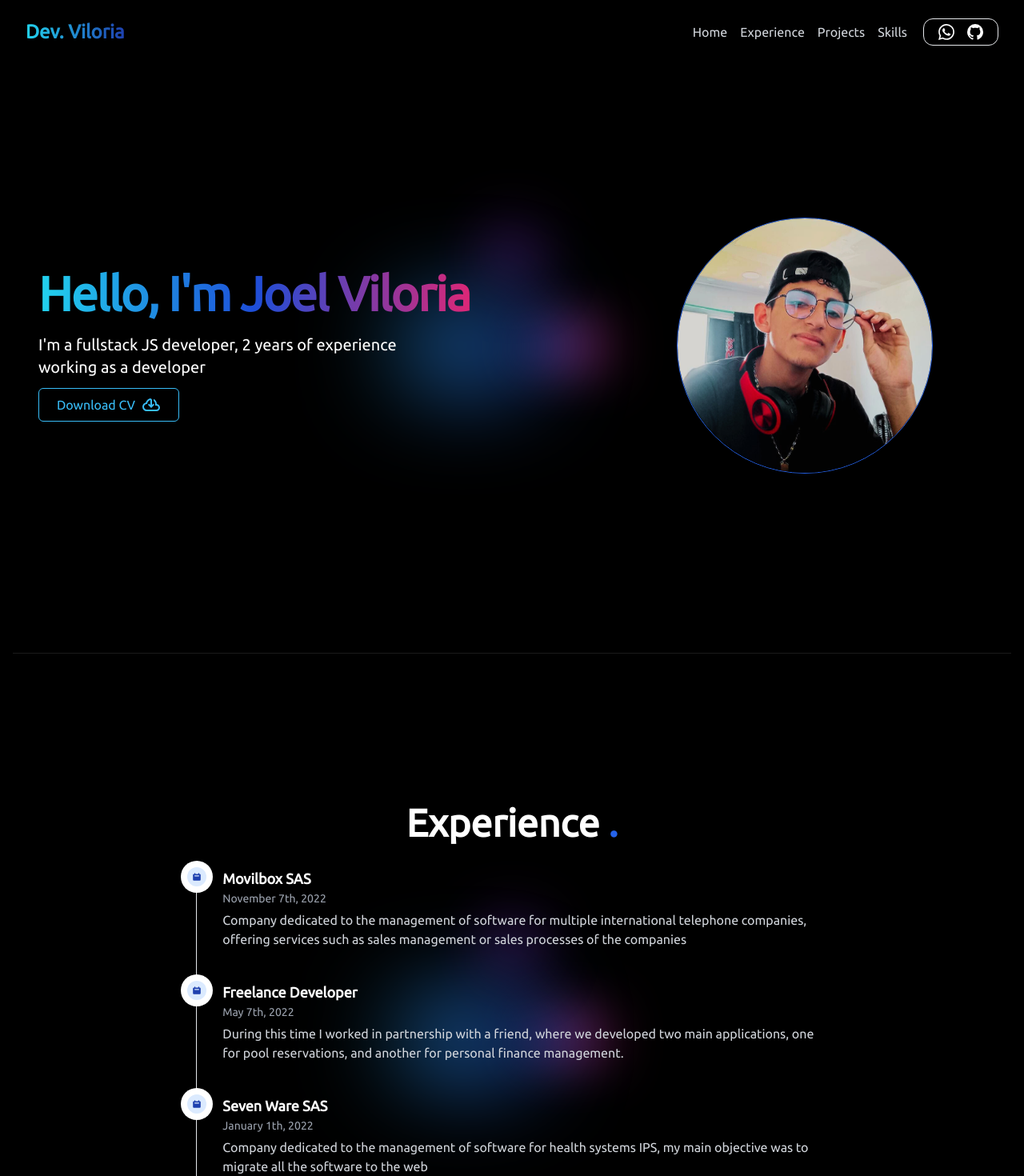
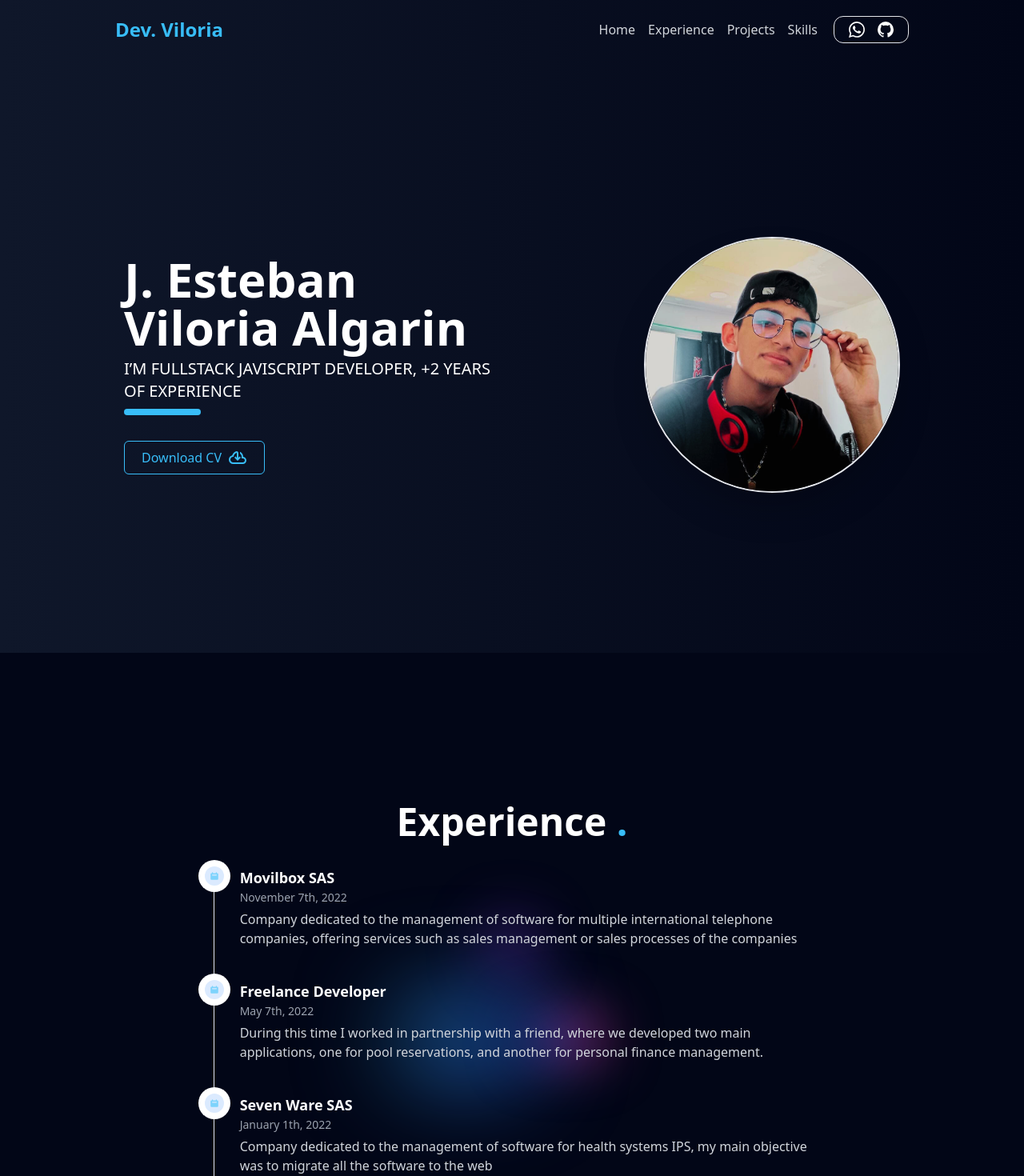
Before and after one commit to viloriajoel07/portfolio, a Next.js app: page / in a window 1280 px wide. Shown: the top 1470 px of the page at 80% size. Built offline with nearby package versions, Linux system fonts and the light colour scheme.

Commit message:
REFACTOR: refactor screens

```diff
--- a/src/app/globals.css
+++ b/src/app/globals.css
@@ -3,29 +3,6 @@
 @tailwind components;
 @tailwind utilities;
 
-:root {
-  --foreground-rgb: 0, 0, 0;
-  --background-start-rgb: 214, 219, 220;
-  --background-end-rgb: 255, 255, 255;
-}
-
-@media (prefers-color-scheme: dark) {
-  :root {
-    --foreground-rgb: 255, 255, 255;
-    --background-start-rgb: 0, 0, 0;
-    --background-end-rgb: 0, 0, 0;
-  }
-}
-
-* {
-  font-family: "Ubuntu", sans-serif !important;
-}
-
-body {
-  color: #fff;
-  background: #000;
-}
-
 html {
   scroll-behavior: smooth;
 }
--- a/src/app/layout.tsx
+++ b/src/app/layout.tsx
@@ -14,10 +14,12 @@ export default function RootLayout({
   return (
     <html lang="en">
       <title>Viloria Dev</title>
-      <body className="flex flex-col items-center min-h-screen px-4">
-        <div className="max-w-[80rem] w-full min-h-screen flex flex-col justify-center relative">
-          <Navigation />
-          {children}
+      <body className="flex flex-col min-h-screen">
+        <Navigation />
+        <div className="w-full min-h-screen flex flex-col bg-gradient-to-r from-slate-900 to-slate-950 relative">
+          <div className="flex w-full flex-col justify-center text-white">
+            {children}
+          </div>
         </div>
       </body>
     </html>
--- a/src/app/page.tsx
+++ b/src/app/page.tsx
@@ -10,30 +10,26 @@ import Skill from "~/components/Views/Skills.view";
 
 export default function Home() {
   return (
-    <main className={`w-full flex flex-col justify-center items-center py-4`}>
-      {/* sections */}
+    <main className={`w-full flex flex-col justify-center items-center pt-4`}>
       <div
-        className="pt-20 flex h-screen flex-col gap-2 items-center justify-center pb-12 px-8 w-full"
+        className="pt-20 flex h-screen flex-col gap-2 items-center justify-center px-8 max-w-[68rem] w-full z-0 relative"
         id="home"
       >
-        <BgBlur />
-        <div className="flex flex-col-reverse lg:flex-row justify-center items-center gap-8 lg:gap-48 w-full">
-          <div className="flex flex-col gap-2 z-30">
-            <h1
-              className="font-bold text-center mb-2 lg:text-start -tracking-wide z-10 pb-1 trak text-transparent text-4xl md:text-6xl bg-clip-text bg-gradient-to-r from-cyan-400 via-blue-700 to-pink-600"
-              style={{ fontWeight: "900" }}
-            >
-              Hello, I'm Joel Viloria
-            </h1>
+        <div className="flex flex-col-reverse lg:flex-row justify-center items-center gap-8 lg:gap-48 w-full h-full">
+          <section className="flex flex-col gap-3 lg:gap-2 z-10 justify-center lg:justify-start items-center lg:items-start">
+            <h2 className="font-bold text-4xl md:text-6xl text-center lg:text-start w-full">
+              J. Esteban <br /> Viloria Algarin
+            </h2>
             <h2
-              className="md:text-xl max-w-[32rem] font-extralight text-center lg:text-start"
+              className="md:text-xl font-extralight text-center lg:text-start"
               style={{ fontWeight: "100" }}
             >
-              I'm a fullstack JS developer, 2 years of experience working as a
-              developer
+              I’M FULLSTACK JAVISCRIPT DEVELOPER, +2 YEARS <br /> OF EXPERIENCE
             </h2>
-            {/* <hr className="my-6" /> */}
-            <div className="flex items-center justify-center lg:justify-start mt-1 gap-4">
+
+            <span className="w-24 h-2 bg-sky-400 rounded-lg"></span>
+
+            <div className="flex items-center justify-center lg:justify-start mt-6 gap-4">
               <Link
                 href="/files/CV-Joel.pdf"
                 target="_blank"
@@ -42,20 +38,18 @@ export default function Home() {
                 Download CV <DownloadIcon />
               </Link>
             </div>
-          </div>
-          <div className="z-10 flex-grow lg:hover:scale-110 transition-all flex justify-center">
-            <Image
-              src={profileImage}
-              alt="my Image Profile"
-              className="w-64 h-64  lg:w-80 lg:h-80 object-cover border border-blue-600 rounded-full"
-            />
-          </div>
+          </section>
+          <Image
+            src={profileImage}
+            alt="my Image Profile"
+            className="w-64 h-64 md:w-80 md:h-80 object-cover rounded-full shadow-2xl border-2"
+          />
         </div>
       </div>
       <Experience />
       <Projects />
       <Skill />
-      <div className="flex sm:hidden gap-4 border px-6 py-2 rounded-xl fixed bottom-4 bg-black">
+      {/* <div className="flex sm:hidden gap-4 border px-6 py-2 rounded-xl fixed bottom-4 bg-black">
         <Link
           href="https://wa.me/3217225024?text=Hello."
           className="hover:scale-110 transition-all"
@@ -68,7 +62,7 @@ export default function Home() {
         >
           <Github size={24} />
         </Link>
-      </div>
+      </div> */}
     </main>
   );
 }
--- a/src/assets/icons/Github.tsx
+++ b/src/assets/icons/Github.tsx
@@ -1,7 +1,7 @@
 import React from "react";
 
 interface Props {
-  size?: number
+  size?: number;
 }
 
 const Github = ({ size }: Props) => {
@@ -13,7 +13,7 @@ const Github = ({ size }: Props) => {
       viewBox="0 0 24 24"
     >
       <path
-        fill="currentColor"
+        fill="#fff"
         d="M12 2A10 10 0 0 0 2 12c0 4.42 2.87 8.17 6.84 9.5c.5.08.66-.23.66-.5v-1.69c-2.77.6-3.36-1.34-3.36-1.34c-.46-1.16-1.11-1.47-1.11-1.47c-.91-.62.07-.6.07-.6c1 .07 1.53 1.03 1.53 1.03c.87 1.52 2.34 1.07 2.91.83c.09-.65.35-1.09.63-1.34c-2.22-.25-4.55-1.11-4.55-4.92c0-1.11.38-2 1.03-2.71c-.1-.25-.45-1.29.1-2.64c0 0 .84-.27 2.75 1.02c.79-.22 1.65-.33 2.5-.33c.85 0 1.71.11 2.5.33c1.91-1.29 2.75-1.02 2.75-1.02c.55 1.35.2 2.39.1 2.64c.65.71 1.03 1.6 1.03 2.71c0 3.82-2.34 4.66-4.57 4.91c.36.31.69.92.69 1.85V21c0 .27.16.59.67.5C19.14 20.16 22 16.42 22 12A10 10 0 0 0 12 2Z"
       />
     </svg>
--- a/src/assets/icons/WhatsAppIcon.tsx
+++ b/src/assets/icons/WhatsAppIcon.tsx
@@ -1,7 +1,7 @@
 import React from "react";
 
 interface Props {
-  size?: number
+  size?: number;
 }
 
 const WhatsAppIcon = ({ size }: Props) => {
@@ -13,7 +13,7 @@ const WhatsAppIcon = ({ size }: Props) => {
       viewBox="0 0 24 24"
     >
       <path
-        fill="currentColor"
+        fill="#fff"
         d="M19.05 4.91A9.816 9.816 0 0 0 12.04 2c-5.46 0-9.91 4.45-9.91 9.91c0 1.75.46 3.45 1.32 4.95L2.05 22l5.25-1.38c1.45.79 3.08 1.21 4.74 1.21c5.46 0 9.91-4.45 9.91-9.91c0-2.65-1.03-5.14-2.9-7.01zm-7.01 15.24c-1.48 0-2.93-.4-4.2-1.15l-.3-.18l-3.12.82l.83-3.04l-.2-.31a8.264 8.264 0 0 1-1.26-4.38c0-4.54 3.7-8.24 8.24-8.24c2.2 0 4.27.86 5.82 2.42a8.183 8.183 0 0 1 2.41 5.83c.02 4.54-3.68 8.23-8.22 8.23zm4.52-6.16c-.25-.12-1.47-.72-1.69-.81c-.23-.08-.39-.12-.56.12c-.17.25-.64.81-.78.97c-.14.17-.29.19-.54.06c-.25-.12-1.05-.39-1.99-1.23c-.74-.66-1.23-1.47-1.38-1.72c-.14-.25-.02-.38.11-.51c.11-.11.25-.29.37-.43s.17-.25.25-.41c.08-.17.04-.31-.02-.43s-.56-1.34-.76-1.84c-.2-.48-.41-.42-.56-.43h-.48c-.17 0-.43.06-.66.31c-.22.25-.86.85-.86 2.07c0 1.22.89 2.4 1.01 2.56c.12.17 1.75 2.67 4.23 3.74c.59.26 1.05.41 1.41.52c.59.19 1.13.16 1.56.1c.48-.07 1.47-.6 1.67-1.18c.21-.58.21-1.07.14-1.18s-.22-.16-.47-.28z"
       />
     </svg>
--- a/src/components/Navigation/Navigation.component.tsx
+++ b/src/components/Navigation/Navigation.component.tsx
@@ -38,13 +38,30 @@ const navigationLinks = [
 
 const Navigation: FC<NavigationProps> = (props) => {
   const [links, setLinks] = useState(navigationLinks);
+
+  const [colorNav, setColorNav] = useState(false);
+
   const pathname = usePathname();
 
+  useEffect(() => {
+    window.addEventListener("scroll", () => {
+      if (window.scrollY > 100) {
+        setColorNav(true);
+      } else {
+        setColorNav(false);
+      }
+    });
+  }, []);
+
   return (
-    <nav className="fixed backdrop-blur-lg left-0 top-0 py-4 md:py-0 z-50 w-full h-20 px-8 flex flex-col sm:flex-row justify-between items-center sm:gap-12">
-      <p className="font-bold text-2xl text-transparent bg-clip-text bg-gradient-to-r from-cyan-400 to-blue-800">
-        Dev. Viloria
-      </p>
+    <nav
+      className={`fixed ${
+        colorNav
+          ? "bg-slate-950"
+          : "bg-gradient-to-r from-slate-900 to-slate-950"
+      } left-0 top-0 py-4 lg:py-5 z-50 w-full px-8 sm:px-36 flex flex-col lg:flex-row justify-between items-center gap-2 lg:gap-12 transition-colors duration-200`}
+    >
+      <p className="font-semibold text-2xl text-sky-400">Dev. Viloria</p>
       <section className="flex flex-col md:flex-row gap-3 items-center">
         <ul className="flex gap-4 px-2 pt-2 sm:pt-0">
           {links.map((link: Link) => (
--- a/src/components/Timeline/SetIconTime.component.tsx
+++ b/src/components/Timeline/SetIconTime.component.tsx
@@ -2,10 +2,10 @@ import React from "react";
 
 const SetIconTime = () => {
   return (
-    <span className="absolute flex items-center justify-center w-6 h-6 bg-blue-100 rounded-full -left-3 ring-8 ring-white dark:ring-gray-900 dark:bg-blue-900">
+    <span className="absolute flex items-center justify-center w-6 h-6 bg-blue-100 rounded-full -left-3 ring-8 ring-white dark:ring-gray-900 dark:bg-sky-800">
       <svg
         aria-hidden="true"
-        className="w-3 h-3 text-blue-800 dark:text-blue-300"
+        className="w-3 h-3 text-sky-300"
         fill="currentColor"
         viewBox="0 0 20 20"
         xmlns="http://www.w3.org/2000/svg"
--- a/src/components/Views/Experience.view.tsx
+++ b/src/components/Views/Experience.view.tsx
@@ -6,18 +6,20 @@ import BgBlur from "~/components/BgBlur";
 
 const Experience = () => {
   return (
-    <div
-      className="flex pt-20 flex-col gap-8 justify-center items-center w-full h-screen px-8 border-t border-white/10"
+    <main
+      className="bg-slate-950 pt-20 flex justify-center w-full h-screen"
       id="experience"
     >
+      <div className="max-w-[70rem] flex flex-col justify-center items-center gap-8 px-16 lg:px-0">
         <h2 className="font-bold text-4xl lg:text-5xl text-center lg:text-left">
-        Experience <span className="text-blue-600">.</span>
+          Experience <span className="text-sky-400">.</span>
         </h2>
         <div className="flex flex-col lg:flex-row gap-10 pb-8 lg:pb-0 justify-center items-center w-full md:w-4/6">
           <BgBlur />
           <Timeline />
         </div>
       </div>
+    </main>
   );
 };
 
--- a/src/components/Views/Skills.view.tsx
+++ b/src/components/Views/Skills.view.tsx
@@ -39,12 +39,13 @@ const iconSkill = [
 const Skill = () => {
   return (
     <main
-      className="pt-20 flex flex-col items-center w-full justify-center h-screen py-4 px-2 z-0 border-t border-white/10"
+      className="pt-20 flex bg-slate-950 flex-col items-center w-full justify-center h-screen py-4 px-2 z-0"
       id="skills"
     >
+      <div className=" h-full max-w-[70rem] flex flex-col justify-center items-center px-6 lg:px-0">
         <div className="flex flex-col items-center justify-center gap-3 z-10">
           <h2 className="font-bold text-4xl lg:text-5xl">
-          My skills <span className="text-blue-600">.</span>
+            My skills <span className="text-sky-400">.</span>
           </h2>
           <p className="text-gray-300 text-center">
             I have extensive knowledge in the following technologies
@@ -62,6 +63,7 @@ const Skill = () => {
             );
           })}
         </section>
+      </div>
     </main>
   );
 };
```
Also changed, not shown: src/components/Views/Projects.view.tsx (+8 -7 lines), src/assets/imageProfile.png (added), src/assets/imageProfile2.jpeg (deleted). Lines whose indentation alone changed are shown as unchanged.
